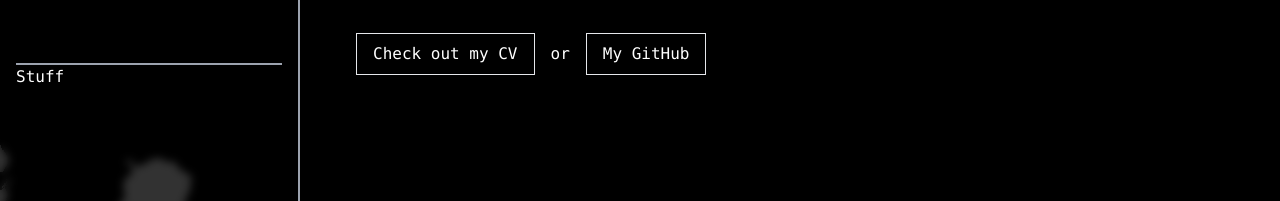
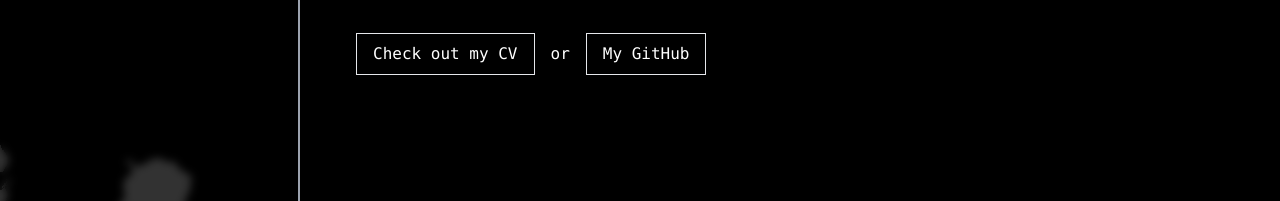
Before and after one commit to SoneNiko/personal-website, a SvelteKit app in the folder app/: page / in a window 1280 px wide. Shown: the part 591-792 px from the top of the page. Built offline with nearby package versions, Linux system fonts and the light colour scheme.

Commit message:
feat(frontend): remove unused section from sidebar

```diff
--- a/app/src/components/Sidebar.svelte
+++ b/app/src/components/Sidebar.svelte
@@ -57,7 +57,7 @@
 
 	<div class="flex-1" />
 
-	<div class="border-t-2 border-gray-400 h-[130px]">Stuff</div>
+	<div class=" border-gray-400 h-[130px]"></div>
 </aside>
 
 <div class="min-w-[300px] h-full sidebar-bg hidden lg:block" class:open />
```
